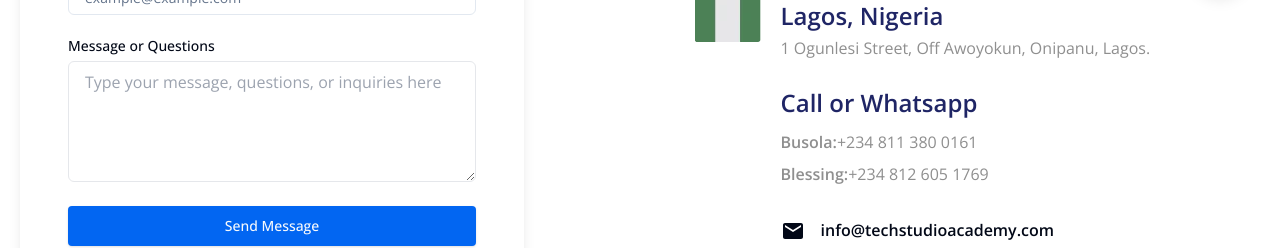
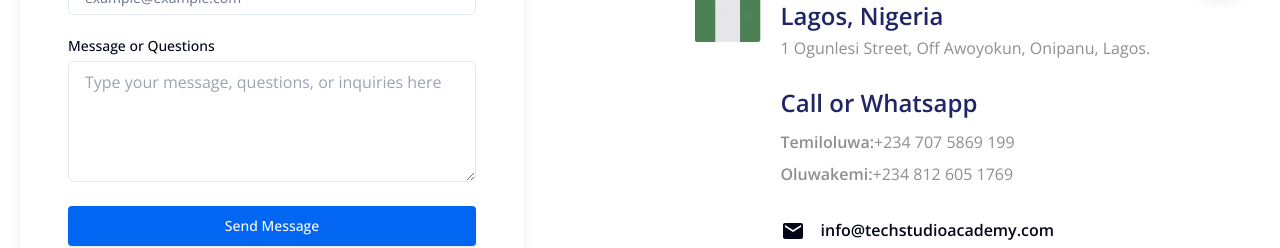
Before and after one commit to techstudioconsults/TSA, a Next.js app: page /contact in a window 1280 px wide. Shown: the part 780-1028 px from the top of the page. Built offline with nearby package versions, Linux system fonts and the light colour scheme; no server answers; what @mertasan/tailwindcss-variables would draw is missing.

Commit message:
Update index.tsx contact us details

```diff
--- a/src/app/(landing-routes)/contact/_views/section-one/index.tsx
+++ b/src/app/(landing-routes)/contact/_views/section-one/index.tsx
@@ -27,13 +27,13 @@
                 <p className="text-high-grey-II">1 Ogunlesi Street, Off Awoyokun, Onipanu, Lagos.</p>
                 <h6 className="mt-6 font-semibold">Call or Whatsapp</h6>
                 <p className="mt-2 text-high-grey-II">
-                  <span className="font-semibold">Busola:</span>
+                  <span className="font-semibold">Temiloluwa:</span>
                   <a className="text-dark" href="tel:+2348113800161">
-                    +234 811 380 0161
+                    +234 707 5869 199
                   </a>
                 </p>
                 <p className="mt-2 text-high-grey-II">
-                  <span className="font-semibold">Blessing:</span>
+                  <span className="font-semibold">Oluwakemi:</span>
                   <a className="text-dark" href="tel:+2348126051769">
                     +234 812 605 1769
                   </a>
```
